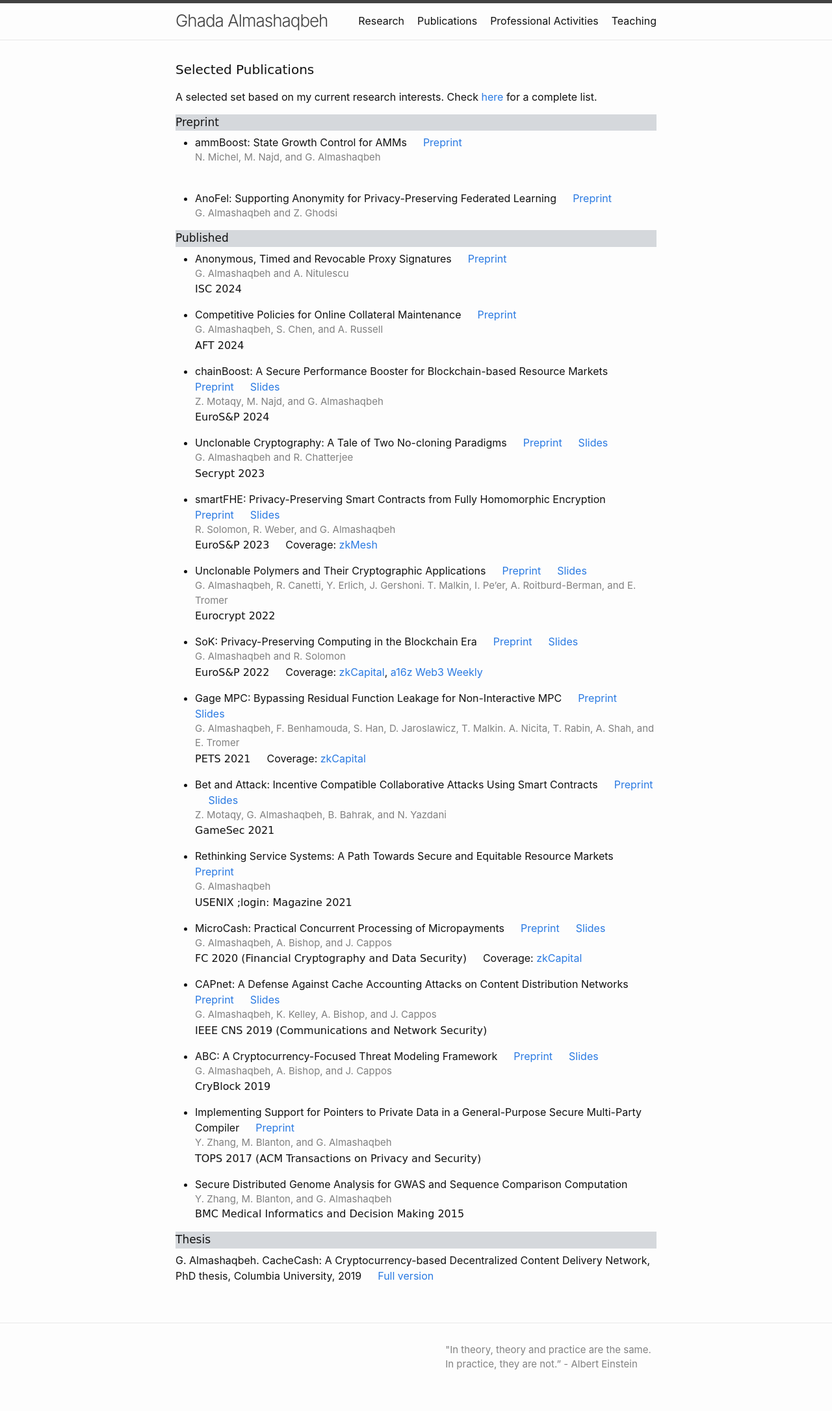
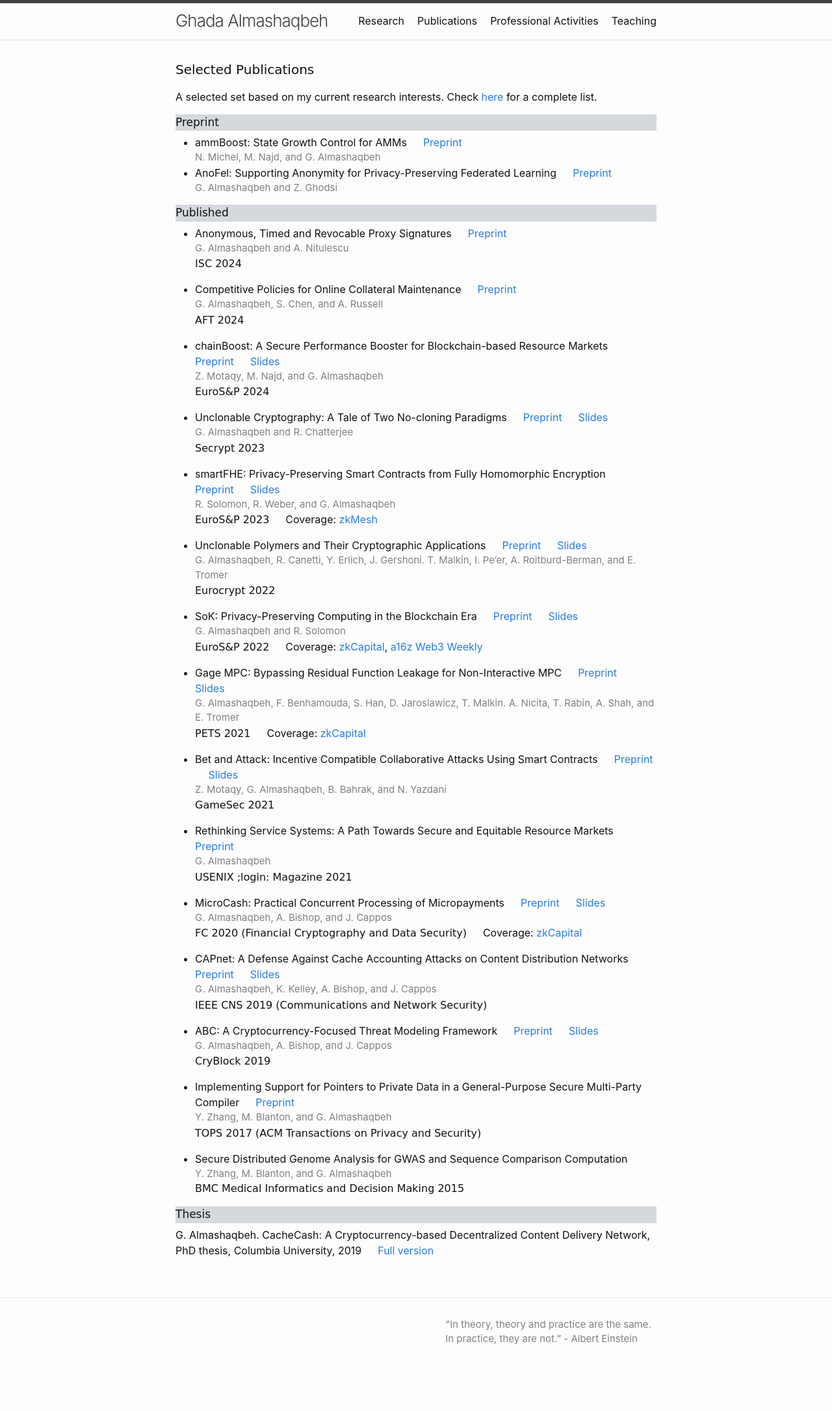
Before and after one commit to GhadaAlmashaqbeh/GhadaAlmashaqbeh.github.io, a Jekyll site: the page built from 02-publications.md, in a window 1280 px wide. Shown: the whole page at 65% size. Built offline with Jekyll 4.4.1, drawn with Linux system fonts in a browser that asks for light colours; after the commit the page ends 2132 px from its top, so only the background shows below that.

Commit message:
some edits

```diff
--- a/02-publications.md
+++ b/02-publications.md
@@ -9,8 +9,9 @@
 A selected set based on my current research interests. Check [here](https://scholar.google.com/citations?hl=en&user=QKIkII0AAAAJ&view_op=list_works&sortby=pubdate) for a complete list.<br/>
 
 <div style="font-family: 'Comic Sans MS'; font-size:17px; background-color:rgb(213, 216, 220);margin-bottom:6px;">Preprint</div>
+
 * ammBoost: State Growth Control for AMMs &emsp; [Preprint](https://eprint.iacr.org/2024/1021)<br/>
-  <div style="color:grey; font-size:15px;">N. Michel, M. Najd, and G. Almashaqbeh</div><br/>
+  <div style="color:grey; font-size:15px;">N. Michel, M. Najd, and G. Almashaqbeh</div>
 
 
 * AnoFel: Supporting Anonymity for Privacy-Preserving Federated Learning &emsp; [Preprint](https://arxiv.org/abs/2306.06825)<br/>
```
